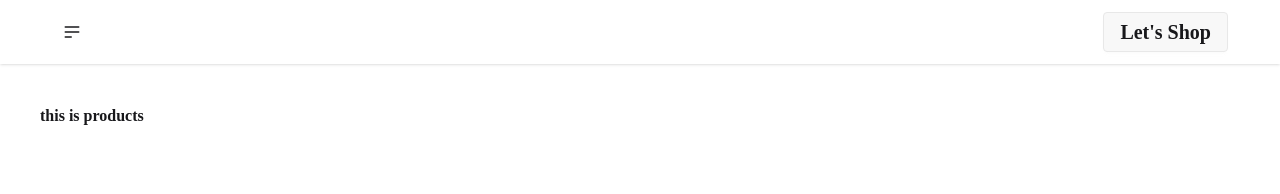
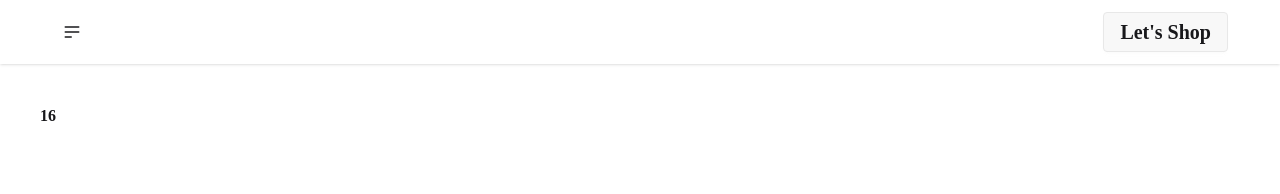
Before and after one commit to TusharChow20/projectHomeDecorator, a React (Vite) app: page /products in a window 1280 px wide. Shown: the top 194 px of the page. Built offline with nearby package versions, Linux system fonts and the light colour scheme; a web font is replaced by a local one.

Commit message:
custom hook

```diff
--- a/src/Home.jsx
+++ b/src/Home.jsx
@@ -1,16 +1,20 @@
 import React from "react";
-import { useLoaderData } from "react-router";
 import Product from "./Component/Product";
+import { useDataload } from "./Hooks/useDataload";
+import { Link } from "react-router";
 
 const Home = () => {
-  const { data } = useLoaderData();
-  console.log(data);
+  // const { data } = useLoaderData();
+  const { data, loading, error } = useDataload();
+  // console.log(data);
 
   return (
     <div>
       <div className="flex justify-between items-center mb-7">
         <h1 className="text-3xl">Featured Poducts</h1>
-        <button className="btn rounded-xl">See ALl Products</button>
+        <Link to={"/products"} className="btn rounded-xl">
+          See ALl Products
+        </Link>
       </div>
       <div className="grid md:grid-cols-2 lg:grid-cols-3 gap-3 ">
         {data.slice(4, 10).map((d) => (
--- /dev/null
+++ b/src/Hooks/useDataload.js
@@ -0,0 +1,15 @@
+import axios from "axios";
+import { useEffect, useState } from "react";
+
+export const useDataload = () => {
+  const [data, setData] = useState([]);
+  const [loading, setLoading] = useState(true);
+  const [error, setError] = useState(null);
+  useEffect(() => {
+    axios("/furnitureData.json")
+      .then((d) => setData(d.data))
+      .catch((err) => setError(err))
+      .finally(() => setLoading(false));
+  }, []);
+  return { data, loading, error };
+};
--- a/src/Pges/Products.jsx
+++ b/src/Pges/Products.jsx
@@ -1,7 +1,9 @@
 import React from "react";
+import { useDataload } from "../Hooks/useDataload";
 
 const Products = () => {
-  return <div>this is products</div>;
+  const { data } = useDataload();
+  return <div>{data.length}</div>;
 };
 
 export default Products;
--- a/src/Routes/Routes.jsx
+++ b/src/Routes/Routes.jsx
@@ -15,7 +15,6 @@ export const router = createBrowserRouter([
     children: [
       {
         path: "/",
-        loader: () => axios("/furnitureData.json"),
         Component: Home,
       },
       {
```
